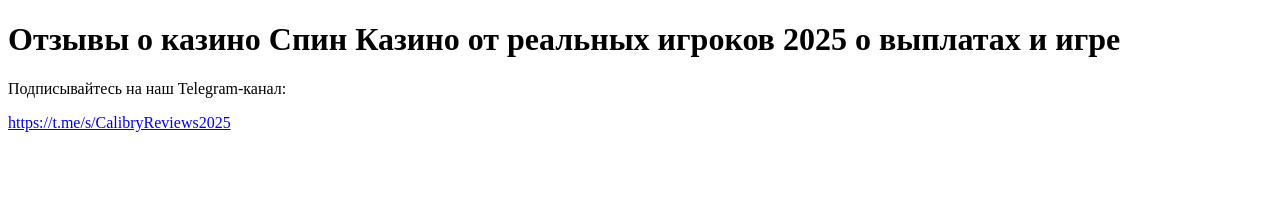
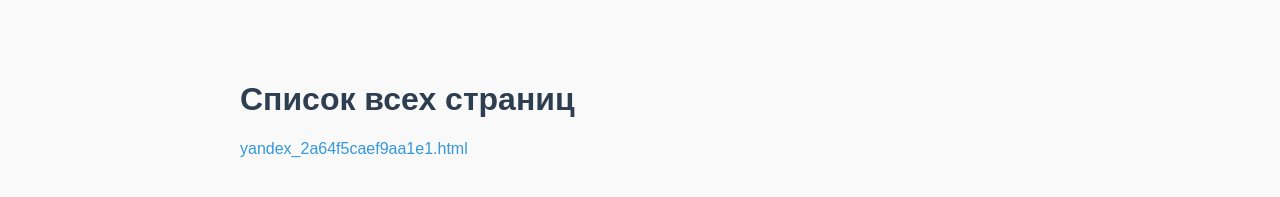
Before and after one commit to pynkt11/telegram-links, a plain HTML site: page index.html in a window 1280 px wide. Drawn offline with Linux system fonts and the light colour scheme.

Commit message:
Обновлён index.html с метатегом для Яндекс.Вебмастера

```diff
--- a/index.html
+++ b/index.html
@@ -2,11 +2,41 @@
 <html lang="ru">
 <head>
   <meta charset="UTF-8" />
-  <title>﻿Отзывы о казино Спин Казино от реальных игроков 2025 о выплатах и игре</title>
+  <meta name="yandex-verification" content="2a64f5caef9aa1e1" />
+  <title>Список страниц</title>
+  <style>
+    body {
+      font-family: Arial, sans-serif;
+      max-width: 800px;
+      margin: 40px auto;
+      padding: 20px;
+      background: #f9f9f9;
+      color: #333;
+    }
+    h1 {
+      color: #2c3e50;
+    }
+    ul {
+      list-style: none;
+      padding: 0;
+    }
+    li {
+      margin-bottom: 10px;
+    }
+    a {
+      color: #3498db;
+      text-decoration: none;
+    }
+    a:hover {
+      text-decoration: underline;
+    }
+  </style>
 </head>
 <body>
-  <h1>﻿Отзывы о казино Спин Казино от реальных игроков 2025 о выплатах и игре</h1>
-  <p>Подписывайтесь на наш Telegram-канал:</p>
-  <a href="﻿https://t.me/s/CalibryReviews2025" target="_blank">﻿https://t.me/s/CalibryReviews2025</a>
+  <h1>Список всех страниц</h1>
+  <ul>
+    <li><a href="https://pynkt11.github.io/telegram-links/yandex_2a64f5caef9aa1e1.html" target="_blank">yandex_2a64f5caef9aa1e1.html</a></li>
+
+  </ul>
 </body>
 </html>
```
